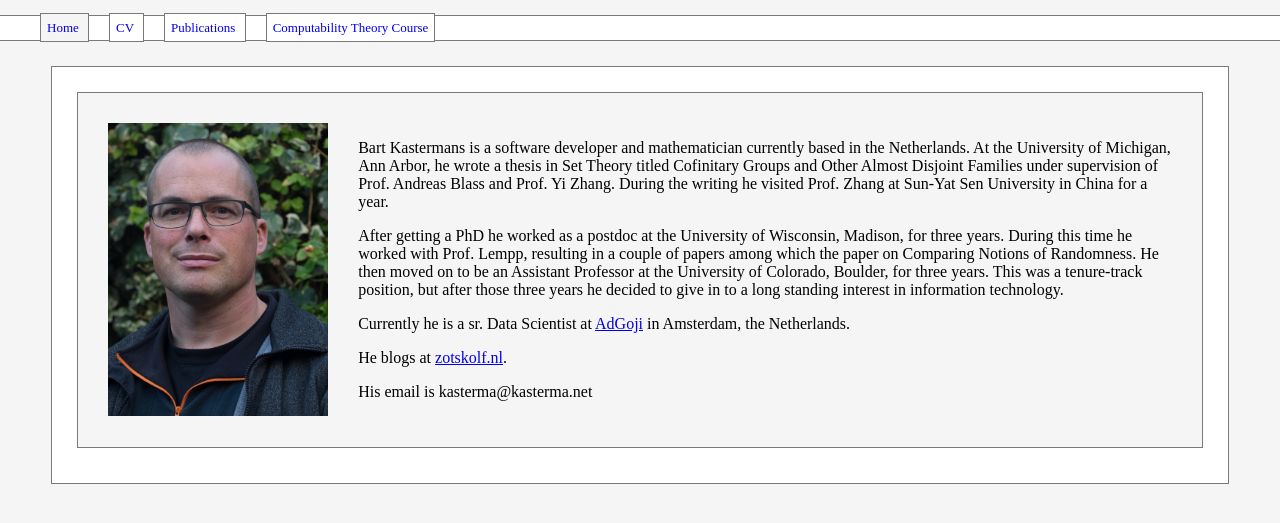
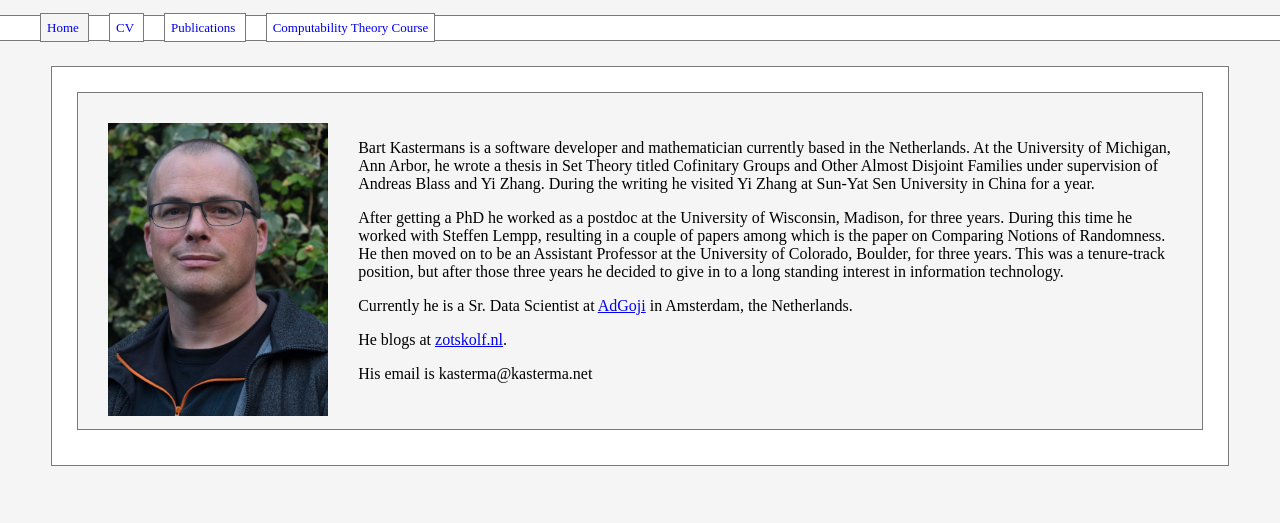
Before and after one commit to kasterma/kasterma.github.io, a Jekyll site: the page built from index.html, in a window 1280 px wide. Shown: the top 523 px of the page. Built offline with Jekyll 4.4.1, drawn with Linux system fonts in a browser that asks for light colours; Markdown is read by kramdown in place of the engine named in the settings.

Commit message:
little fixes index.html

```diff
--- a/index.html
+++ b/index.html
@@ -15,23 +15,23 @@ title: Bart Kastermans' Home Page
      Bart Kastermans is a software developer and mathematician currently based
      in the Netherlands.  At the University of Michigan, Ann Arbor, he wrote a
      thesis in Set Theory titled Cofinitary Groups and Other Almost Disjoint
-     Families under supervision of Prof. Andreas Blass and Prof. Yi Zhang.
-     During the writing he visited Prof. Zhang at Sun-Yat Sen University in
-     China for a year.
+     Families under supervision of Andreas Blass and Yi Zhang.  During the
+     writing he visited Yi Zhang at Sun-Yat Sen University in China for a
+     year.
    </p>
 
    <p>
      After getting a PhD he worked as a postdoc at the University of
      Wisconsin, Madison, for three years.  During this time he worked with
-     Prof. Lempp, resulting in a couple of papers among which the paper on
-     Comparing Notions of Randomness.  He then moved on to be an Assistant
+     Steffen Lempp, resulting in a couple of papers among which is the paper
+     on Comparing Notions of Randomness.  He then moved on to be an Assistant
      Professor at the University of Colorado, Boulder, for three years.  This
      was a tenure-track position, but after those three years he decided to
      give in to a long standing interest in information technology.
    </p>
 
    <p>
-     Currently he is a sr. Data Scientist
+     Currently he is a Sr. Data Scientist
      at <a href="http://www.adgoji.com">AdGoji</a> in Amsterdam, the
      Netherlands.
    </p>
```
